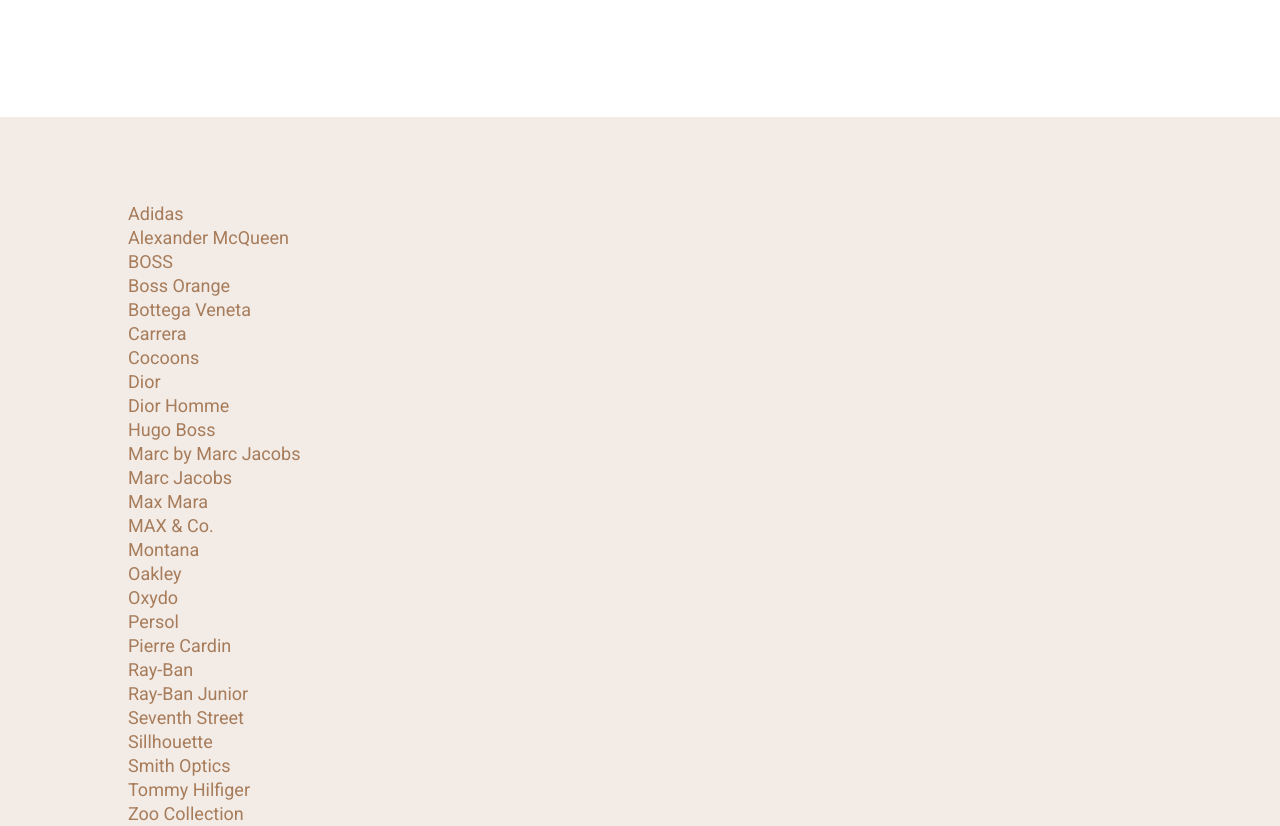
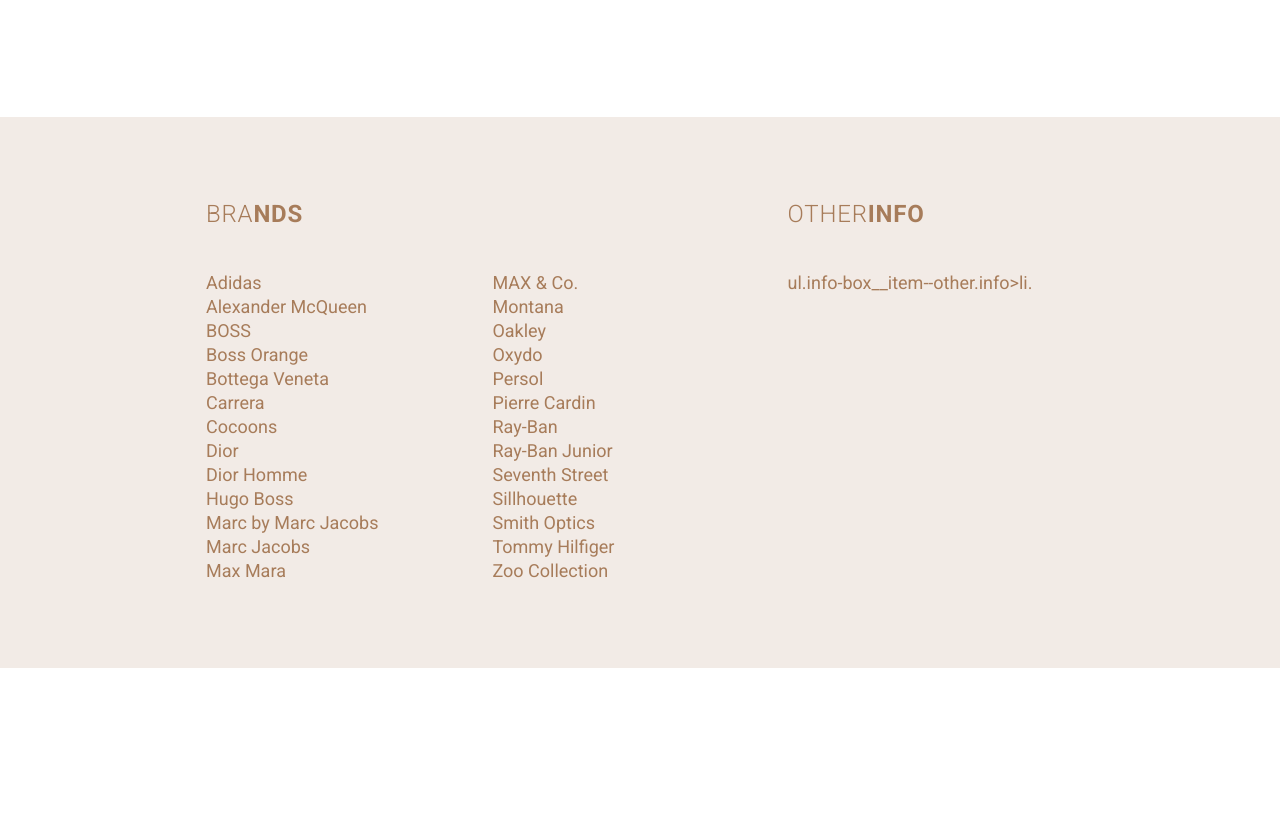
Before and after one commit to AlexeyBalabaev/Alexey-Balabaev-site, a plain HTML site: page portfolio-examples/eyecenter/index.html in a window 1280 px wide. Shown: the part 4553-5379 px from the top of the page. After the commit the page ends 5221 px from the top, so only its background shows below. Drawn offline with Linux system fonts and the light colour scheme.

Commit message:
portfolio

```diff
--- a/portfolio-examples/eyecenter/css/style.css
+++ b/portfolio-examples/eyecenter/css/style.css
@@ -559,5 +559,39 @@ li { list-style: none; }
 /* footer */
 .footer {
 	background: #f2ebe6;
-	padding-top: 85px;
+	padding: 85px 0;
 }
+
+.info-box {
+	max-width: 868px;
+	margin: 0 auto;
+	display: -webkit-flex;
+	display: -moz-flex;
+	display: -ms-flex;
+	display: -o-flex;
+	display: flex;
+	justify-content: space-between;
+}
+
+.info-box__item:first-child { width: 66%; }
+.info-box__item:last-child { width: 33%; }
+
+.info-box__item--heading {
+	font-size: 24px;
+	letter-spacing: .8px;
+	text-transform: uppercase;
+	margin-bottom: 45px;
+}
+
+.info-box__item--brands {
+	display: -webkit-flex;
+	display: -moz-flex;
+	display: -ms-flex;
+	display: -o-flex;
+	display: flex;
+	justify-content: space-between;
+}
+
+.column-brand {
+	width: 50%;
+}
--- a/portfolio-examples/eyecenter/index.html
+++ b/portfolio-examples/eyecenter/index.html
@@ -292,6 +292,9 @@
 		<div class="wrapper">
 			<ul class="info-box">
 				<li class="info-box__item">
+					<h3 class="info-box__item--heading">
+						<span class="thin-part">Bra</span><span class="bold-part">nds</span>
+					</h3>
 					<ul class="info-box__item--brands">
 						<li class="column-brand">
 							<ul class="column-brand__list">
@@ -330,6 +333,10 @@
 					</ul>
 				</li>
 				<li class="info-box__item">
+					<h3 class="info-box__item--heading">
+						<span class="thin-part">Other</span><span class="bold-part">info</span>
+					</h3>
+					ul.info-box__item--other.info>li.
 
 				</li>
 			</ul>
```
